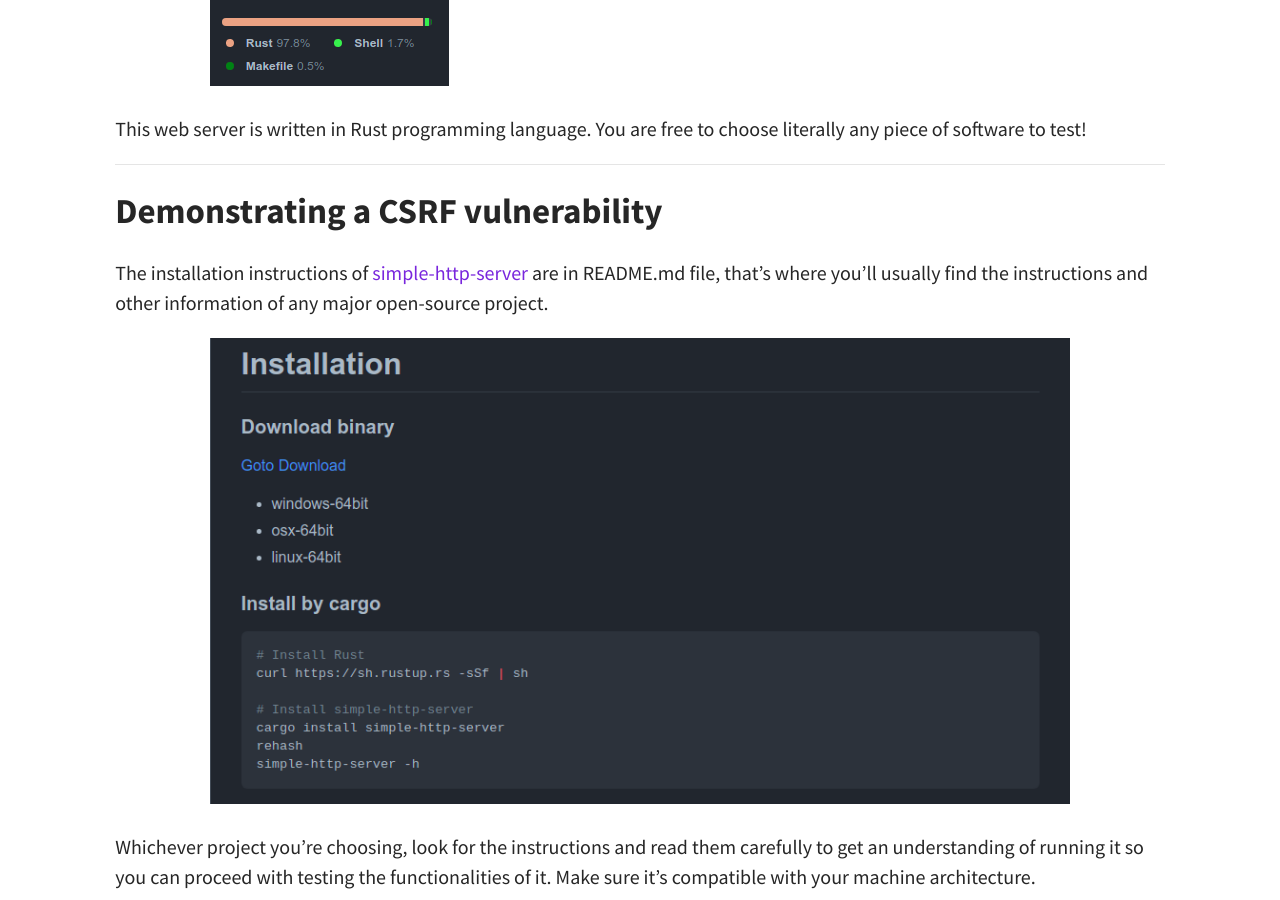
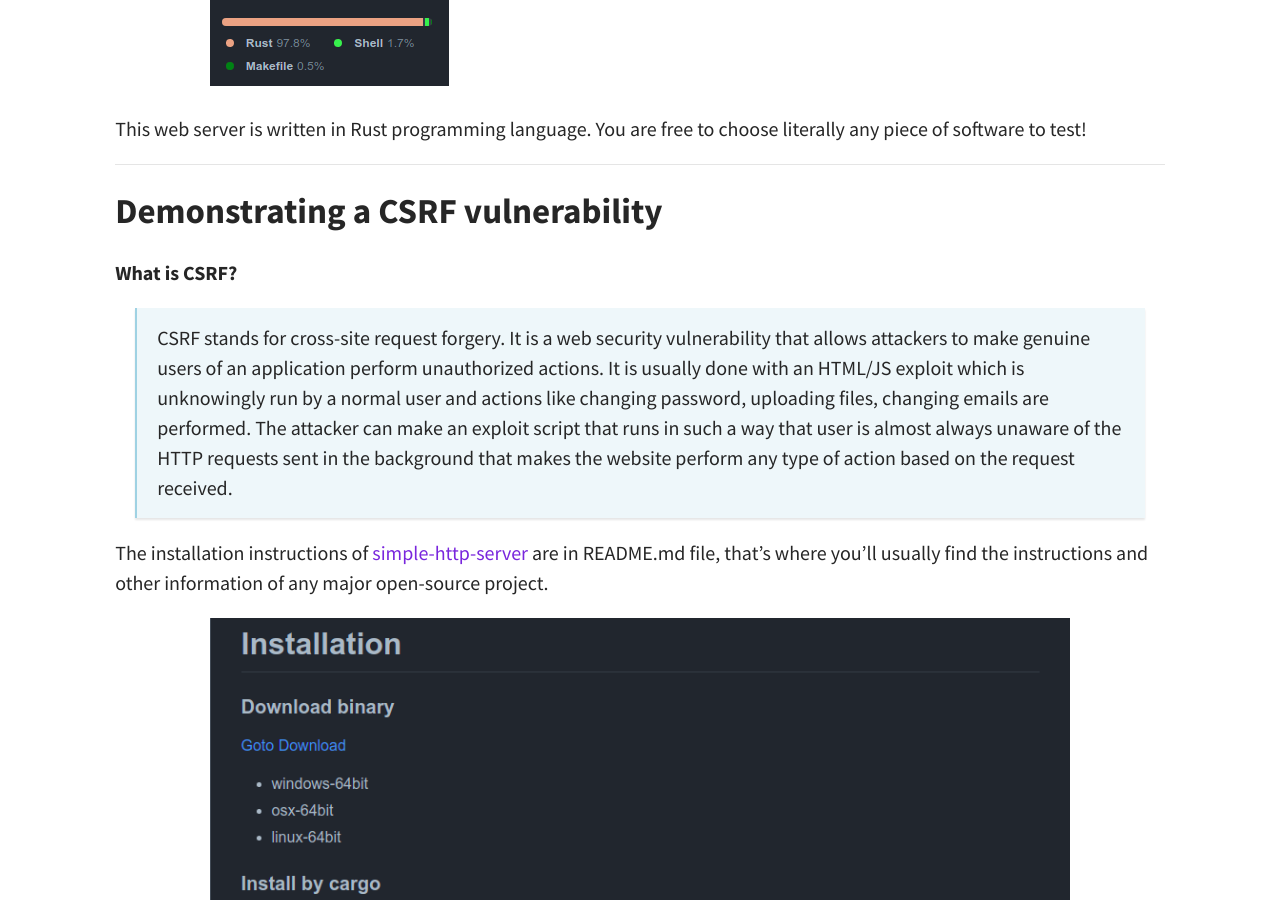
Before and after one commit to ritiksahni/blog-dev, a Jekyll site: the page built from _posts/2021-05-03-oss_tech.md, in a window 1280 px wide and 900 px high, scrolled down 3489 px. Built offline with Jekyll 4.4.1, drawn with Linux system fonts in a browser that asks for light colours; some of the changed text lies outside the part shown.

Commit message:
Fix OSS tech 1

````diff
--- a/_posts/2021-05-03-oss_tech.md
+++ b/_posts/2021-05-03-oss_tech.md
@@ -86,6 +86,10 @@ This web server is written in Rust programming language. You are free to choose
 
 ## Demonstrating a CSRF vulnerability <a name="demo">
 
+**What is CSRF?**
+
+> CSRF stands for cross-site request forgery. It is a web security vulnerability that allows attackers to make genuine users of an application perform unauthorized actions. It is usually done with an HTML/JS exploit which is unknowingly run by a normal user and actions like changing password, uploading files, changing emails are performed. The attacker can make an exploit script that runs in such a way that user is almost always unaware of the HTTP requests sent in the background that makes the website perform any type of action based on the request received.
+
 The installation instructions of [simple-http-server](https://github.com/TheWaWaR/simple-http-server) are in README.md file, that's where you'll usually find the instructions and other information of any major open-source project.
 
 ![Installation Instructions](assets/img/posts/oss_tech/installation-httpserver.png)
@@ -106,9 +110,11 @@ By the way, this is a great web server for hosting files locally for testing and
 
 We can see that there is an uploading option available which isn't there if we don't use `--upload` flag while running the binary. I quickly uploaded a PNG and a couple of other files and they were all being uploaded to the directory from where the server was started.
 
-I thought this might be vulnerable to cross-site request forgery. Any person could exploit CSRF and make a legit user upload a file without consent as it was a matter of sending just a single HTTP POST request without any security checks such as CSRF token or cookie-based authentication.
+I thought this might be vulnerable to cross-site request forgery. Any person could exploit CSRF and make a legit user upload a file without consent as it
+was a matter of sending just a single HTTP POST request without any security checks such as CSRF token or cookie-based authentication.
 
-I ran Burp Suite to intercept the 'upload' POST request and the request is as follows.
+
+I ran **Burp Suite** to intercept the 'upload' POST request and the request is as follows.
 
 ```
 POST / HTTP/1.1
@@ -131,6 +137,8 @@ Content-Type: text/plain
 Test File
 -----------------------------49374226323914387693968136327--
 ```
+
+> Burp Suite is a very famous web proxy tool which can be used for intercepting and analyzing live HTTP requests and even modify them based upon our needs. It offers many other utilities inside of it which makes it a great tool for web application hackers. It also has a web vulnerability scanner in-built and Burp Suite is developed by Portswigger. (For more info, visit [https://portswigger.net/burp](https://portswigger.net/burp))
 
 Burp Suite has a great feature to generate a CSRF proof of concept that can be used to demonstrate the exploitation.
 
````
